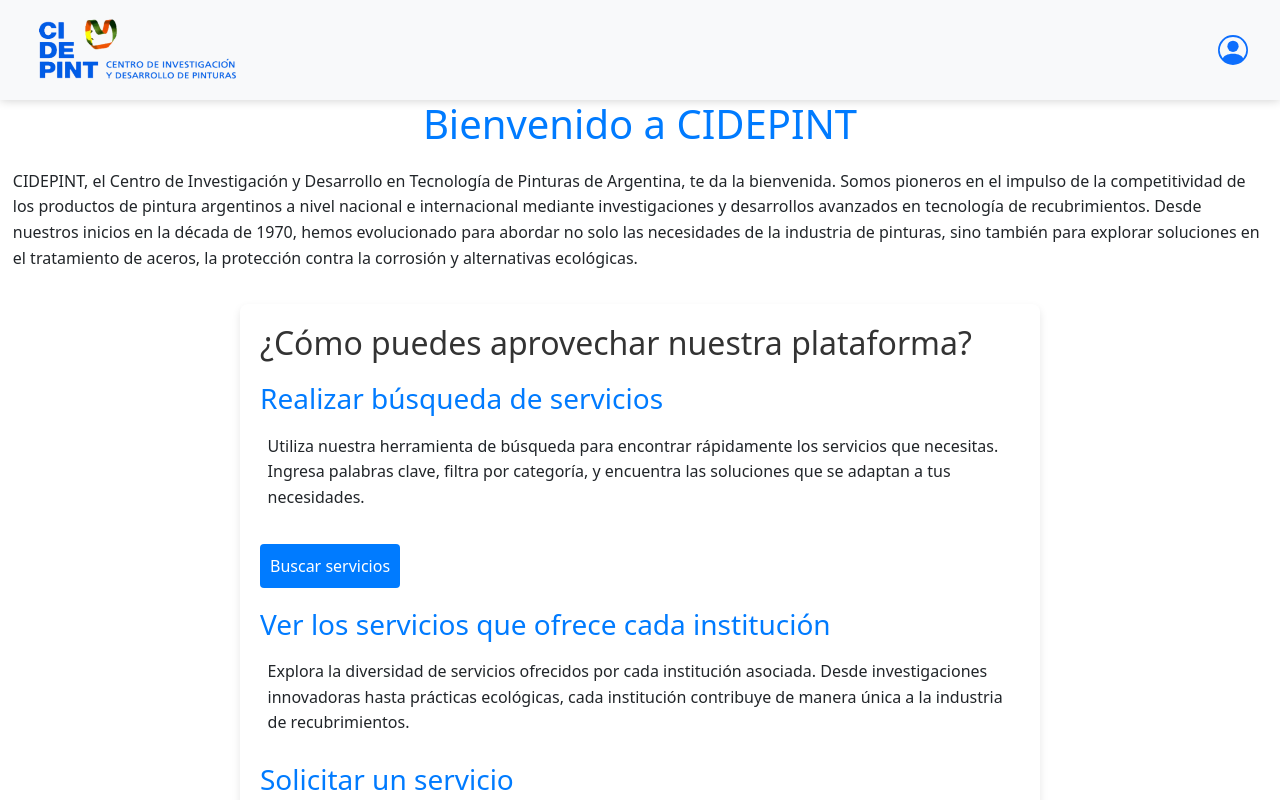
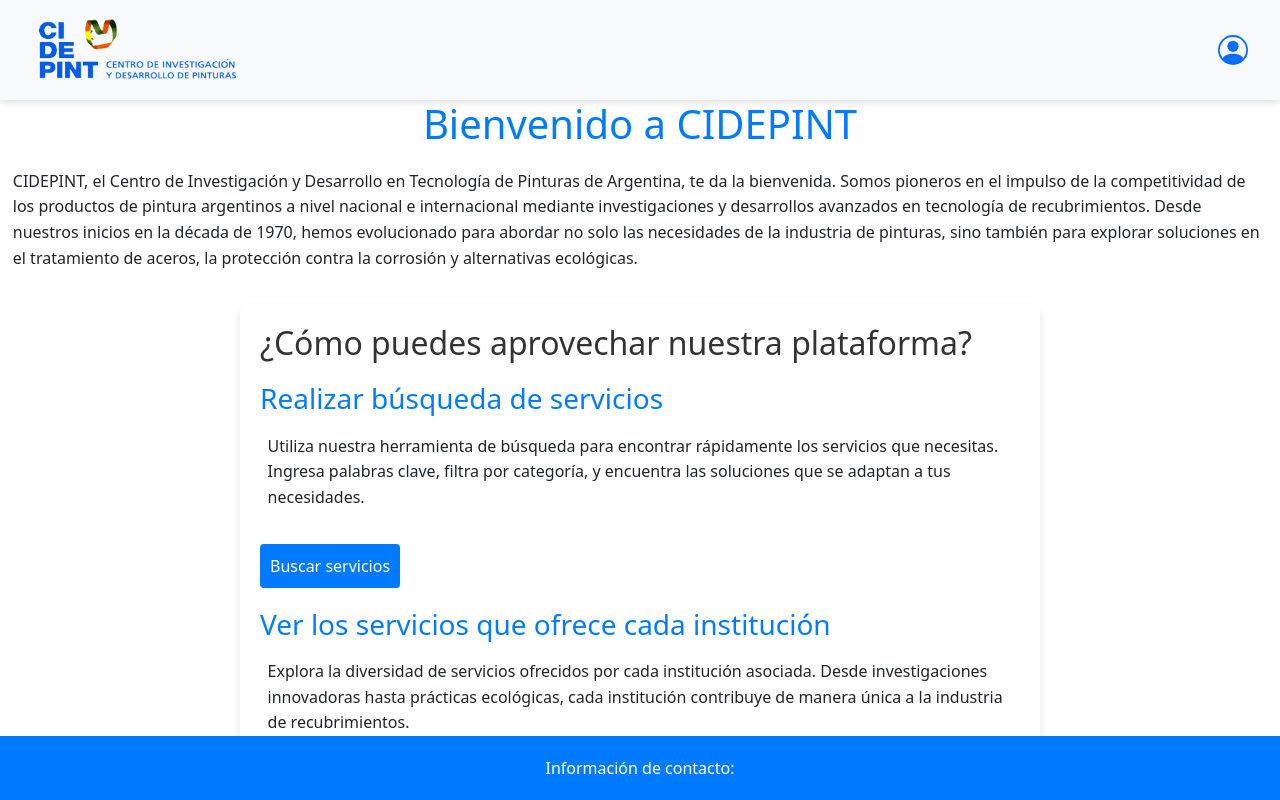
Before and after one commit to pnco200/proyecto-de-software, a Vue app in the folder portal/: page / in a window 1280 px wide. Shown: the top 800 px of the page. Built offline with nearby package versions, Linux system fonts and the light colour scheme; no server answers.

Commit message:
Información de contacto agregada al Home

```diff
--- a/portal/src/views/HomeView.vue
+++ b/portal/src/views/HomeView.vue
@@ -39,17 +39,38 @@
     </div>
 
   </div>
+  <footer>
+    <!-- Show the contact information using  contactInformation()-->
+    Información de contacto: {{ contact_information }}
+  </footer>
 
 </template>
 
 
 <script lang="js">
 import { defineComponent } from 'vue'
+import axios from 'axios'
 
 export default defineComponent({
   name: 'HomeView',
-  components: { },
-
+  data () {
+    return {
+      contact_information: ''
+    }
+  },
+  methods: {
+    async contactInformation () {
+      try {
+        const response = await axios.get('http://127.0.0.1:5000/api/configuration/getconfig')
+        this.contact_information = response.data.contact_information
+      } catch (error) {
+        console.log(error)
+      }
+    }
+  },
+  mounted () {
+    this.contactInformation()
+  }
 })
 </script>
 <style scoped>
@@ -59,6 +80,9 @@
   color: #333;
   margin: 0;
   padding: 0;
+  min-height: 100vh; /* Establecer la altura mínima de la página para que el contenido ocupe al menos toda la altura de la ventana */
+  display: flex;
+  flex-direction: column;
 }
 
 .container {
@@ -68,6 +92,7 @@
   padding: 20px;
   border-radius: 8px;
   box-shadow: 0 4px 8px rgba(0, 0, 0, 0.1);
+  flex: 1; /* Hacer que el contenedor ocupe el espacio restante en la página */
 }
 
 h1 {
@@ -92,6 +117,7 @@
   color: #007BFF;
   margin-bottom: 10px;
 }
+
 a {
   display: inline-block;
   margin-top: 10px;
@@ -102,7 +128,18 @@
   border-radius: 4px;
   transition: background-color 0.3s;
 }
+
 a:hover {
   background-color: #0069D9;
 }
+
+footer {
+  padding: 20px;
+  background-color: #007BFF;
+  color: #fff;
+  text-align: center;
+  width: 100%; /* Hacer que el pie de página ocupe todo el ancho */
+  position: fixed; /* Fijar el pie de página en la parte inferior */
+  bottom: 0; /* Alinear el pie de página en la parte inferior */
+}
 </style>
--- a/portal/src/views/ServiceDetail.vue
+++ b/portal/src/views/ServiceDetail.vue
@@ -1,10 +1,10 @@
 <template>
-      <h1>Detalle Servicio</h1>
+    <h1>Hi Servicio</h1>
 
-  </template>
+</template>
 
-  <script>
+<script>
 
-  export default {
-  };
-  </script>
+export default {
+};
+</script>
--- a/portal/src/views/ServiceListView.vue
+++ b/portal/src/views/ServiceListView.vue
@@ -85,7 +85,7 @@
                 alert('Debe ingresar las palabras claves')
                 return;
             }
-          const response = await axios.get('http://localhost:5000/api/services/search', {
+          const response = await axios.get('http://127.0.0.1:5000//api/services/search', {
             params: {
               q: this.filters.keywords,
               type: this.filters.serviceType,
@@ -107,3 +107,5 @@
     },
   };
   </script>
+
+  <!-- http://127.0.0.1:5000/ -->
```
Also changed, not shown: 1 other file (tests, documents, lock files or other folders). Lines whose indentation alone changed are shown as unchanged.
